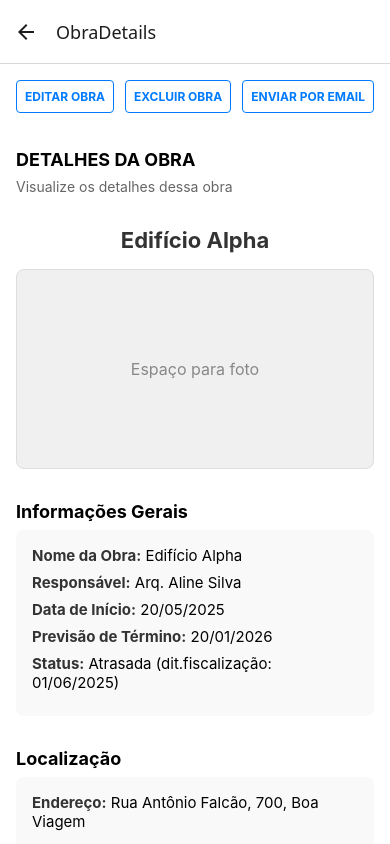
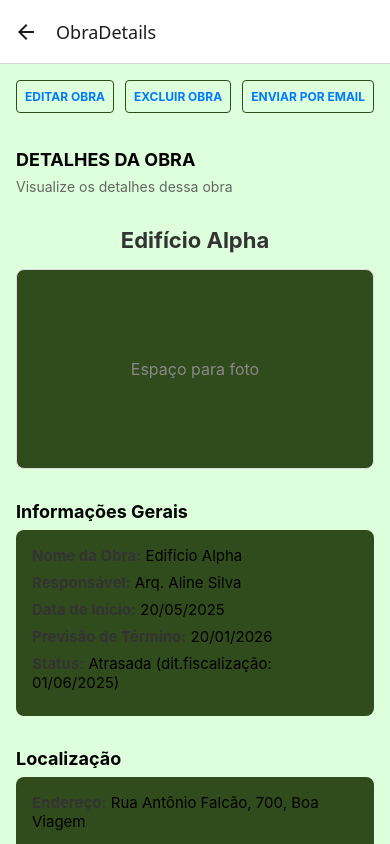
Before and after one commit to stellacarv/obratrack, a React Native app: screen /ObraDetails in a window 390 px wide. Built offline with nearby package versions, Linux system fonts and the light colour scheme.

Commit message:
Alteração de cores/ ObraDetails

```diff
--- a/src/screens/ObraDetails/style.ts
+++ b/src/screens/ObraDetails/style.ts
@@ -4,7 +4,7 @@ const styles = StyleSheet.create({
   container: {
     flex: 1,
     padding: 16,
-    backgroundColor: '#fff',
+    backgroundColor: '#ddffdb',
   },
   headerButtons: {
     flexDirection: 'row',
@@ -14,7 +14,7 @@ const styles = StyleSheet.create({
   headerButton: {
     padding: 8,
     borderWidth: 1,
-    borderColor: '#007AFF',
+    borderColor: '#314C1C',
     borderRadius: 4,
   },
   headerButtonText: {
@@ -42,7 +42,7 @@ const styles = StyleSheet.create({
   },
   fotoContainer: {
     height: 200,
-    backgroundColor: '#f0f0f0',
+    backgroundColor: '#314C1C',
     justifyContent: 'center',
     alignItems: 'center',
     marginBottom: 16,
@@ -60,7 +60,7 @@ const styles = StyleSheet.create({
     fontSize: 16,
   },
   infoContainer: {
-    backgroundColor: '#f9f9f9',
+    backgroundColor: '#314C1C',
     padding: 16,
     borderRadius: 8,
     marginBottom: 16,
@@ -75,17 +75,17 @@ const styles = StyleSheet.create({
   },
   mapaButton: {
     padding: 12,
-    backgroundColor: '#007AFF',
+    backgroundColor: '#314C1C',
     borderRadius: 8,
     alignItems: 'center',
     marginTop: 12,
   },
   mapaButtonText: {
-    color: '#fff',
+    color: '#314C1C',
     fontWeight: 'bold',
   },
   fiscalizacaoContainer: {
-    backgroundColor: '#f9f9f9',
+    backgroundColor: '314C1C',
     padding: 16,
     borderRadius: 8,
     marginBottom: 16,
@@ -112,13 +112,13 @@ const styles = StyleSheet.create({
   },
   novaFiscalizacaoButton: {
     padding: 16,
-    backgroundColor: '#007AFF',
+    backgroundColor: '#314C1C',
     borderRadius: 8,
     alignItems: 'center',
     marginVertical: 24,
   },
   novaFiscalizacaoButtonText: {
-    color: '#fff',
+    color: '#314C1C',
     fontWeight: 'bold',
     fontSize: 16,
   },
```
